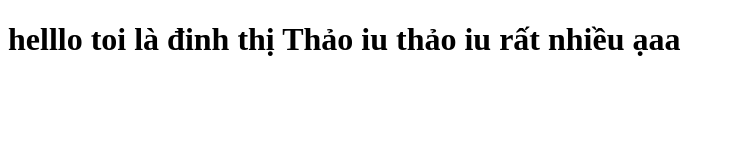
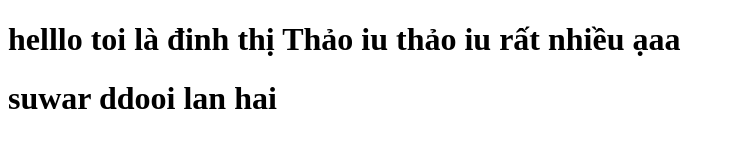
Before and after one commit to thao123h/duan8, a plain HTML site: page index.html in a window 1280 px wide. Shown: the whole page, without its empty margins (0-734 px from the left). Drawn offline with Linux system fonts and the light colour scheme.

Commit message:
second commit

```diff
--- a/index.html
+++ b/index.html
@@ -7,5 +7,6 @@
   </head>
   <body>
     <h1>helllo toi là đinh thị Thảo iu thảo iu rất nhiều ạaa</h1>
+    <h1>suwar ddooi lan hai</h1>
   </body>
 </html>
```
